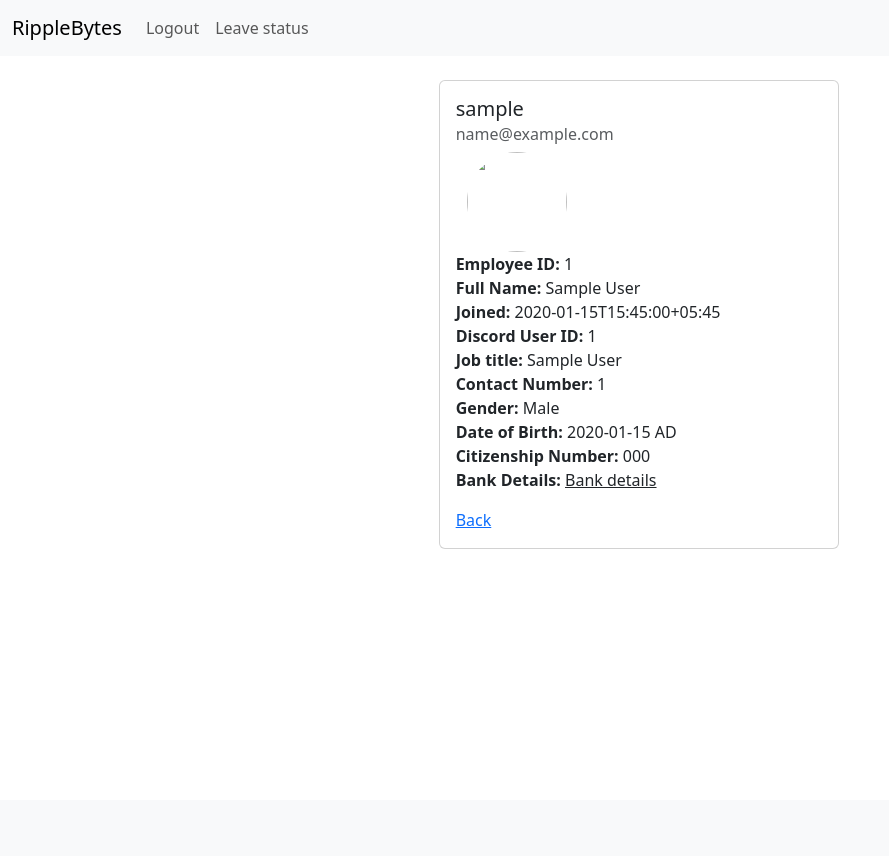
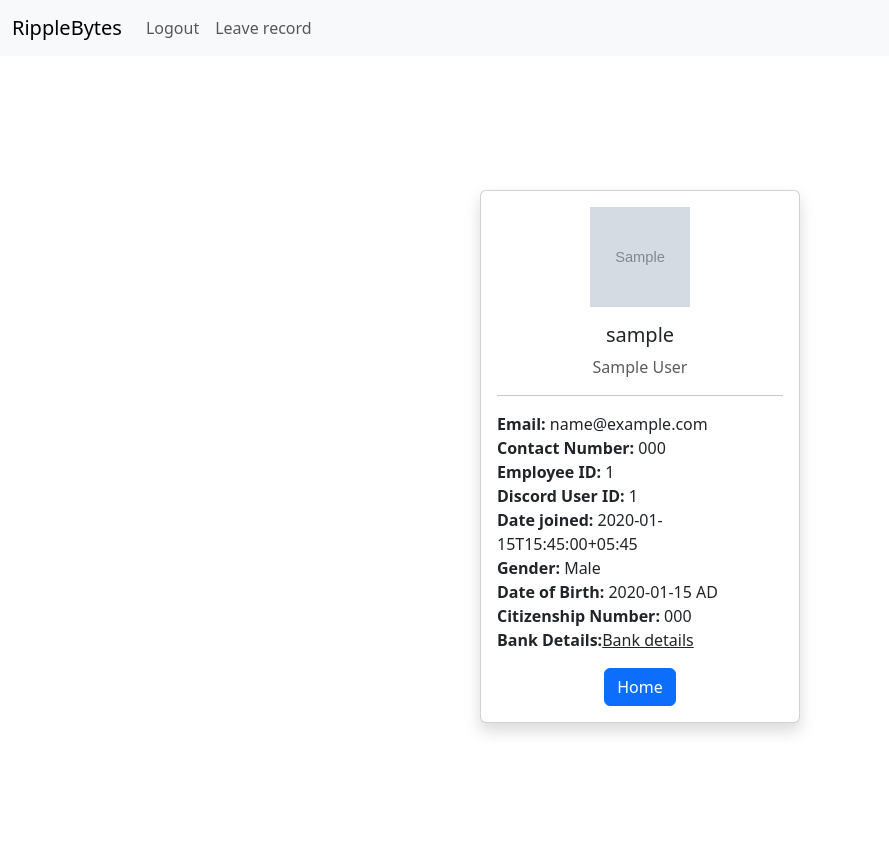
Before and after one commit to RippleBytes/RippleBytesDiscordBot, a Django app: page /personal_profile/1 in a window 1280 px wide. Shown: the whole page, without its empty margins (0-889 px from the left). Before the commit the page ends 549 px from the top, so only its background shows below. Run offline with Django 5.2, Linux system fonts and the light colour scheme; a user stored in the database is signed in; tables that the repository leaves empty hold one stand-in row (values such as "Sample post"); grey boxes marked "Sample" are stand-in pictures; parts of the project's set-up code (start-up, migrations or seed data) failed here and were passed over.

Commit message:
feat: view personal task and leave record

```diff
--- a/RippleBytesDiscordBot/settings.py
+++ b/RippleBytesDiscordBot/settings.py
@@ -97,12 +97,15 @@ DATABASES = {
 }
 
 REST_FRAMEWORK={
+
     'DEFAULT_PERMISSION_CLASSES': [
         'rest_framework.permissions.IsAuthenticated',
     ],
     'DEFAULT_AUTHENTICATION_CLASSES': (
         'rest_framework_simplejwt.authentication.JWTAuthentication',
-    )
+    ),
+    'DEFAULT_PAGINATION_CLASS': 'rest_framework.pagination.LimitOffsetPagination',
+    'PAGE_SIZE': 100,
 }
 
 SIMPLE_JWT = {
--- a/bot/forms.py
+++ b/bot/forms.py
@@ -77,11 +77,11 @@ class RegistrationForm(UserCreationForm):
     first_name=forms.CharField(max_length=100,widget=forms.widgets.TextInput(attrs={'class':'form-control','placeholder':'John','name':'first_name'}))
     last_name=forms.CharField(max_length=100,widget=forms.widgets.TextInput(attrs={'class':'form-control','placeholder':'Doe','name':'last_name'}))
     discord_user_id=forms.CharField(max_length=18,label="Discord User Id",widget=forms.widgets.TextInput(attrs={'class':'form-control','name':'discord_user_id'}))
-    job_title=forms.CharField(max_length=20,widget=forms.widgets.TextInput(attrs={'class':'form-control','placeholder':'Full-stack developer,Front-end developer,Back-end developer','name':'job_title'}))
-    phone_number=forms.CharField(max_length=10,widget=forms.widgets.NumberInput(attrs={'class':'form-control','placeholder':'9841000000','name':'phone_number'}))
+    job_title=forms.CharField(max_length=20,widget=forms.widgets.TextInput(attrs={'class':'form-control','placeholder':'Full-stack developer,Frontend developer,Backend developer','name':'job_title'}))
+    phone_number=forms.CharField(max_length=10,widget=forms.widgets.TextInput(attrs={'class':'form-control','placeholder':'9841000000','name':'phone_number'}))
     date_of_birth=forms.DateField(label='Date of Birth(A.D.)',widget=forms.widgets.DateInput(attrs={'class':'form-control','type':'date','name':'date_of_birth'}))
     gender=forms.ChoiceField(choices=gender,required=False,widget=forms.widgets.Select(attrs={'class':'form-control','name':'gender'}))
-    employee_citizenship_number=forms.CharField(max_length=15,widget=forms.TextInput(attrs={'class':'form-control','placeholder':'**-**-**-*****','name':'employee_citizenship_number'}))
+    employee_citizenship_number=forms.CharField(max_length=14,widget=forms.TextInput(attrs={'class':'form-control','placeholder':'**-**-**-*****','name':'employee_citizenship_number'}))
     employee_citizenship_photo=forms.ImageField(required=False,widget=forms.FileInput(attrs={'class':'form-control','placeholder':'.jpg, .jpeg, .png, .gif'}))
     employee_resume_pdf=forms.FileField(required=False,widget=forms.FileInput(attrs={'class':'form-control','placeholder':'.pdf'}))
     employee_pp_photo=forms.ImageField(required=False,widget=forms.FileInput(attrs={'class':'form-control','placeholder':'.jpg, .jpeg, .png, .gif'}))
--- a/bot/signals.py
+++ b/bot/signals.py
@@ -11,9 +11,6 @@ format="%Y-%m-%d "
 def leave_request_status_updated(sender,instance,created,**kwargs):
     if not created:
         if instance.status=='Approved':
-
-
-
             discord_channel_message={
                     "embeds":
                     [
--- a/bot/urls.py
+++ b/bot/urls.py
@@ -21,7 +21,7 @@ urlpatterns=[
     path('logout/',LogoutUser.as_view(),name='logout'),
     path('token/',MyTokenObtainPairView.as_view(),name='get_token'),
     path('token/refresh/',TokenRefreshView.as_view(),name='refresh_token'),
-    path('register/',RegisterUser.as_view(),name='register_admin'),
+    path('register/',RegisterUser.as_view(),name='register_user'),
     path('personal_profile/<int:pk>',PersonalProfileView.as_view(),name='personal_profile'),
     path('employee_record/<int:pk>',PersonalWorkRecord.as_view(),name='employee_record'),
     path('employee_bank_details/<int:pk>',EmployeeBankDetail.as_view(),name='bank_detail')
--- a/bot/views.py
+++ b/bot/views.py
@@ -1,4 +1,8 @@
 from django.shortcuts import render,redirect,HttpResponse,get_object_or_404,get_list_or_404
+import csv
+from rest_framework.renderers import JSONRenderer
+from django.db import transaction
+from django.core.exceptions import ObjectDoesNotExist
 from rest_framework import viewsets,permissions
 from rest_framework.views import APIView,View
 from .models import LeaveRequest,TaskRecord,BreakRecord,CheckinRecord,Employee,BankDetails
@@ -8,15 +12,17 @@ from .forms import LeaveApprovalForm,RegistrationForm,EmployeeBankDetailForm
 from django.contrib import messages
 from django.contrib.auth import login,logout,authenticate
 from django.contrib.auth.models import User
-from .validators import validate_image,validate_pdf
 from rest_framework_simplejwt.tokens import AccessToken,RefreshToken
 from rest_framework_simplejwt.views import TokenObtainPairView
 from rest_framework_simplejwt.authentication import JWTAuthentication
 
 
 
+
+
 # Create your views here.
 class LoginUser(View):
+
     permission_classes=[permissions.AllowAny]
     def get(self,request):
         return render(request,'admin_home.html')
@@ -46,7 +52,7 @@ class EmployeeRecord(View):
     authentication_classes=(JWTAuthentication,)
     def get(self,request):
             if request.user.is_superuser :
-                user_object=User.objects.all()
+                user_object=User.objects.all().order_by('id')
                 serializer=UserSerializer(user_object,many=True)
                 return render(request,'admin_home.html',{'data':serializer.data})
 
@@ -112,57 +118,69 @@ class RegisterUser(View):
         try:
 
             if form.is_valid():
-                userDB= form.save()
-                Employee.objects.create(
-                    user=userDB,
-                    discord_user_id=request.POST.get('discord_user_id'),
-                    job_title=request.POST.get('job_title'),
-                    phone_number=request.POST.get('phone_number'),
-                    date_of_birth=request.POST.get('date_of_birth'),
-                    gender=request.POST.get('gender'),
-                    employee_citizenship_number=request.POST.get('employee_citizenship_number'),
-                    employee_citizenship_photo=request.FILES.get('employee_citizenship_photo'),
-                    employee_resume_pdf=request.FILES.get('employee_resume_pdf'),
-                    employee_pp_photo=request.FILES.get('employee_pp_photo')
-                )
-                return redirect('admin_home')
+                with transaction.atomic():
+                    userDB= form.save(commit=False)
+                    userDB.save()
+                    Employee.objects.create(
+                        user=userDB,
+                        discord_user_id=request.POST.get('discord_user_id'),
+                        job_title=request.POST.get('job_title'),
+                        phone_number=request.POST.get('phone_number'),
+                        date_of_birth=request.POST.get('date_of_birth'),
+                        gender=request.POST.get('gender'),
+                        employee_citizenship_number=request.POST.get('employee_citizenship_number'),
+                        employee_citizenship_photo=request.FILES.get('employee_citizenship_photo'),
+                        employee_resume_pdf=request.FILES.get('employee_resume_pdf'),
+                        employee_pp_photo=request.FILES.get('employee_pp_photo')
+                    )
+                    form.save()
+                    return redirect('admin_home')
 
             else:
-                print(form.errors)
-                return HttpResponse(form.errors.as_text)
+                messages.success(request,form.errors)
+                return redirect('register_user')
 
 
         except Exception as e:
-                print(e)
-                return HttpResponse(e)
+                messages.success(request,e)
+                return redirect('register_user')
 
 class PersonalWorkRecord(View):
     permission_classes=[permissions.IsAuthenticated]
     authentication_classes=(JWTAuthentication,)
     def get(self,request,pk):
-        try:
             employee_object=get_object_or_404(Employee,user=pk)
-            if request.user ==employee_object.user:
-                try:
-                    leave_object=get_list_or_404(LeaveRequest,user_id=employee_object.discord_user_id )
-                    serializer=LeaveSerializer(leave_object,many=True)
-                # serializer=EmployeeSerializer(employee_object)
-                    return render(request,'employee_record.html',{'leave_data':serializer.data})
-                except:
-                    return render(request,'employee_record.html')
+            leave_serializer=None
+            task_serializer=None
 
 
-                serializer=LeaveSerializer(leave_object,many=True)
-                # serializer=EmployeeSerializer(employee_object)
+
+            try:
+                leave_object=LeaveRequest.objects.filter(user_id=employee_object.discord_user_id)
+
+            except ObjectDoesNotExist:
+                leave_object=None
+
+            if leave_object:
+                leave_serializer=LeaveSerializer(leave_object,many=True)
+
+
+            try:
+                checkin_object=CheckinRecord.objects.filter(user_id=employee_object.discord_user_id ).get()
+            except ObjectDoesNotExist:
+                checkin_object=None
+            if checkin_object:
+                task_object=TaskRecord.objects.filter(checkin=checkin_object.id)
+                task_serializer=TaskSerializer(task_object,many=True)
+
+            if request.user ==employee_object.user:
+
+                return render(request,'employee_record.html',{'json_data': leave_serializer.data if leave_serializer else None,
+                'task_data': task_serializer.data if task_serializer else None,})
 
             else:
                 messages.success(request,'Unauthorized access')
                 return redirect('admin_home')
-
-        except Exception as e:
-            return HttpResponse(e)
-
-
 
 class PersonalProfileView(View):
     permission_classes=[permissions.IsAuthenticated]
@@ -171,17 +189,17 @@ class PersonalProfileView(View):
         try:
 
             employee_object=get_object_or_404(Employee,user=pk)
+            employee_serializer=EmployeeSerializer(employee_object)
+
             user_object=get_object_or_404(User,id=pk)
-
             user_serializer=UserSerializer(user_object)
-            employee_serializer=EmployeeSerializer(employee_object)
             return render(request,'personal_profile.html',{'employee_data':employee_serializer.data,'user_data':user_serializer})
 
         except Exception as e:
             # print(e)
             # return HttpResponse(e)
             messages.success(request,'User not found')
-            return redirect('logout')
+            return redirect('admin_home')
 
 
 class EmployeeBankDetail(View):
@@ -189,25 +207,31 @@ class EmployeeBankDetail(View):
     authentication_classes=(JWTAuthentication,)
 
     def get(self,request,pk):
+        try:
+            form=EmployeeBankDetailForm()
 
-        try:
-            bank_detail_object=get_object_or_404(BankDetails,user=pk)
+
+            bank_detail_object=BankDetails.objects.filter(user=pk).first()
+
+            if not bank_detail_object:
+                return render(request,'bank_detail_form.html',{'form':form})
             if request.user ==bank_detail_object.user:
-                if bank_detail_object:
                     form=EmployeeBankDetailForm(instance=bank_detail_object)
-                    return render(request,'bank_detail_form.html',{'form':form})
-                else:
-                    form=EmployeeBankDetailForm()
                     return render(request,'bank_detail_form.html',{'form':form})
             else:
                 messages.success(request,'Unauthorized access')
                 return redirect('admin_home')
+
         except Exception as e:
             return HttpResponse(e)
 
     def post(self,request,pk):
         try:
-            bank_detail_object=get_object_or_404(BankDetails,user=pk)
+
+            bank_detail_object=BankDetails.objects.filter(user=pk).first()
+            if not bank_detail_object:
+                form=EmployeeBankDetailForm(request.POST,request.FILES)
+
             form=EmployeeBankDetailForm(request.POST,request.FILES,instance=bank_detail_object)
             if form.is_valid():
                 bank=form.save(commit=False)
--- a/templates/navbar.html
+++ b/templates/navbar.html
@@ -1,8 +1,3 @@
-
-
-
-
-
   <nav class="navbar navbar-expand-lg bg-body-tertiary">
     <div class="container-fluid">
       <a class="navbar-brand" href="{% url 'admin_home'%}">RippleBytes</a>
@@ -12,7 +7,7 @@
           {%if user.is_authenticated and user.is_superuser%}
 
             <li class="nav-item"><a href="{% url 'logout'%}" class="nav-link">Logout</a></li>
-            <li class="nav-item"><a href="{% url 'employee_leave'%}" class="nav-link">Leave status</a></li>
+            <li class="nav-item"><a href="{% url 'employee_leave'%}" class="nav-link">Leave record</a></li>
 
           {%elif user.is_authenticated and not user.is_superuser%}
           <li class="nav-item dropdown">
@@ -25,7 +20,7 @@
 
           {% else%}
             <li class="nav-item"><a href="{% url 'admin_home'%}" class="nav-link">Login</a></li>
-            <li class="nav-item"><a href="{% url 'register_admin'%}" class="nav-link">Register</a></li>
+            <li class="nav-item"><a href="{% url 'register_user'%}" class="nav-link">Register</a></li>
           {%endif%}
 
       </div>
--- a/templates/personal_profile.html
+++ b/templates/personal_profile.html
@@ -1,36 +1,39 @@
 {% extends 'private_content.html'%}
 
 {%block private_content%}
-<div class="container col-md-6 offset-md-4">
+<div class="container col-md-6 offset-md-3">
+  <div class="container d-flex justify-content-center align-items-center vh-100">
+    <div class="card text-center shadow" style="width: 20rem;">
+        <div class="card-body">
+            <div class="mb-3">
+              <img src="{{ employee_data.employee_pp_photo }}" alt="{{ employee.name }}" style="width: 100px; height: 100px;">
+            </div>
+            <h5 class="card-title">{{ user_data.username.value }}</h5>
+            <p class="text-muted">{{employee_data.job_title}}</p>
+            <hr>
+            <ul class="list-unstyled text-start">
+                <li><strong>Email:</strong> {{ user_data.email.value }}</li>
+                <li><strong>Contact Number:</strong> {{employee_data.phone_number}}</li>
+                <li><strong>Employee ID:</strong> {{ user_data.id.value}}</li>
+                <li><strong>Discord User ID:</strong> {{employee_data.discord_user_id}}</li>
+                <li><strong>Date joined:</strong> {{  user_data.date_joined.value }}</li>
+                <li><strong>Gender:</strong> {{employee_data.gender}}</li>
+                <li><strong>Date of Birth:</strong> {{employee_data.date_of_birth}} AD</li>
+                {%if request.user.id == employee_data.user%}
+                  <li><strong>Citizenship Number:</strong> {{employee_data.employee_citizenship_number}}</li>
+                  <li><strong>Bank Details:</strong><a href="{% url 'bank_detail' employee_data.user%}" class="link-dark text-decoration-underline">Bank details</a></li>
+                {%else%}
+                  <li><strong>Citizenship Number:</strong>**-**-**-*****</li>
+                {%endif%}
+              </ul>
+              <a href="{%url 'admin_home'%}" class="btn btn-primary">Home</a>
+        </div>
 
-<br>
-    <div class="card" style="width: 25rem;">
-      <div class="card-body">
-
-        <h5 class="card-title">{{ user_data.username.value }}</h5>
-        <h6 class="card-subtitle mb-2 text-muted">{{ user_data.email.value }}</h6>
-        <div class="col-md-4 text-center">
-          <img src="{{ data.employee_pp_photo }}" alt="{{ employee.name }}" class="rounded-circle" style="width: 100px; height: 100px;">
-        </div>
-        <p class="card-text">
-          <strong>Employee ID:</strong> {{ user_data.id.value}} <br>
-          <strong>Full Name:</strong> {{ user_data.first_name.value }} {{ user_data.last_name.value }} <br>
-          <strong>Joined:</strong> {{  user_data.date_joined.value }} <br>
-          <strong>Discord User ID:</strong> {{employee_data.discord_user_id}}<br>
-          <strong>Job title:</strong> {{employee_data.job_title}}<br>
-          <strong>Contact Number:</strong> {{employee_data.phone_number}}<br>
-          <strong>Gender:</strong> {{employee_data.gender}}<br>
-          <strong>Date of Birth:</strong> {{employee_data.date_of_birth}} AD<br>
-          <strong>Citizenship Number:</strong> {{employee_data.employee_citizenship_number}}<br>
-          <strong>Bank Details:</strong> <a href="{% url 'bank_detail' employee_data.user%}" class="link-dark text-decoration-underline">Bank details</a>
-
-        </p>
-        <a href="{% url 'employee_record' user.id%}" class="card-link">Back</a>
-      </div>
     </div>
 
 </div>
 
 
 
+
 {%endblock%}
--- a/templates/register.html
+++ b/templates/register.html
@@ -11,7 +11,7 @@
         <div class="col-md-6 offset-md-4">
             <div class="card" style="width: 30rem;">
                 <div class="card-body">
-                    <form method="post" action="{% url 'register_admin'%}" enctype="multipart/form-data">
+                    <form method="post" action="{% url 'register_user'%}" enctype="multipart/form-data">
                         {% csrf_token%}
                         {{form.as_p}}
                         <button type="submit" class="btn btn-primary col-md-3 offset-md-4">Submit</button>
```
Also changed, not shown: bot/models.py (+14 -8 lines), templates/employee_record.html (+61 -4 lines), templates/leave_record.html (+14 -11 lines), bot/migrations/0003_bankdetails_employee.py.
